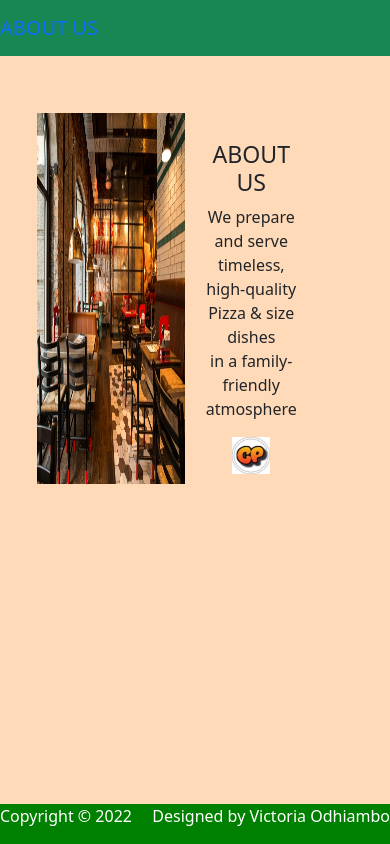
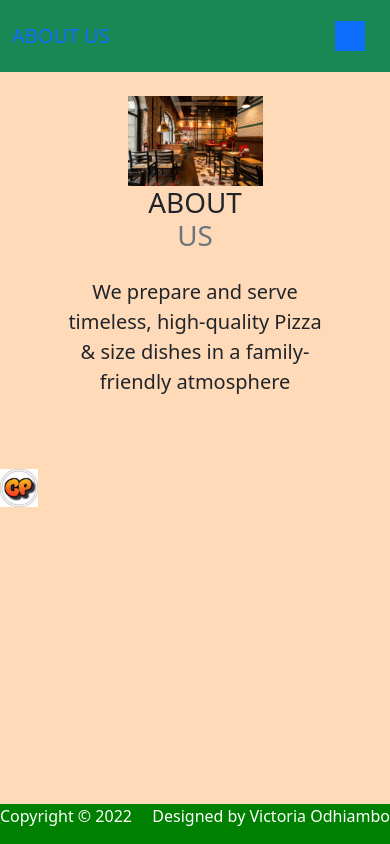
Before and after one commit to victoria-o28/Cheesy-Palace, a plain HTML site: page html/About-us.html in a window 390 px wide. Drawn offline with nearby package versions, Linux system fonts and the light colour scheme.

Commit message:
fix:Fixing toggle icon in nav bar and correct responsiveness

```diff
--- a/html/About-us.html
+++ b/html/About-us.html
@@ -7,18 +7,18 @@
     <meta name="viewport" content="width=device-width, initial-scale=1.0">
     <link rel="stylesheet" href="https://cdn.jsdelivr.net/npm/bootstrap@5.1.3/dist/css/bootstrap.min.css" />
     <link rel="stylesheet" href="https://cdn.jsdelivr.net/npm/bootstrap@5.1.3/dist/js/bootstrap.min.js" />
-    <link rel="stylesheet" href="https://cdn.jsdelivr.net/npm/bootstrap@5.1.3/dist/js/bootstrap.bundle.min.js" />
+    <link rel="stylesheet" href="https://cdn.jsdelivr.net/npm/bootstrap-icons@1.3.0/font/bootstrap-icons.css">
     <link href="../css/about.css" rel="stylesheet" type="text/css" media="all" />
     <title>About Us</title>
 </head>
 
 <body>
 
-    <nav class="navbar navbar-expand-lg navbar-success bg-success">
-        <a class="navbar-brand" href="#">ABOUT US</a>
-        <button class="navbar-toggler" type="button" data-toggle="collapse" data-target="#navbarNavDropdown"
-            aria-controls="navbarNavDropdown" aria-expanded="false" aria-label="Toggle navigation">
-            <span class="navbar-toggler-icon"></span>
+    <nav class="navbar navbar-expand-lg navbar-success bg-success py-3 fixed-top">
+        <div class="container">
+            <a class="navbar-brand" href="About-us.html">ABOUT US</a>
+            <button class="navbar-toggler" type="button" data-bs-toggle="collapse" data-bs-target="#navbarNavDropdown">
+                <span class="navbar-toggler-icon bg-primary"></span>
             </button>
 
             <div class="collapse navbar-collapse" id="navbarNavDropdown">
@@ -37,28 +37,42 @@
                     </li>
                 </ul>
             </div>
+        </div>
     </nav>
     <br><br>
 
-    <div class="box">
-        <img class="box2" src="../Assets/About_Us.jpg" alt="">
-        <div class="box1">
-            <h3>ABOUT US</h3>
-            <p>
-                We prepare and serve timeless,<br>
-                high-quality Pizza & size dishes <br> in a family-friendly <br> atmosphere</p>
 
+    <section class="bg-transparent text-dark p-5 text-center" text-sm-start>
+        <div class="container">
+            <div class="d-sm-flex align-items-center justify-content-between">
+                <img class="img-fluid w-50" src="../Assets/About_Us.jpg" alt="#">
+                <div>
+                    <h1>ABOUT <br> <span class="text-secondary">US</span></h1>
+                    <p class="lead my-4">
+                        We prepare and serve timeless,
+                        high-quality Pizza & size dishes in a family-friendly atmosphere
+                    </p>
+
+                </div>
+            </div>
+        </div>
+    </section>
+
+    <section>
         <div class="logo">
             <img id="logo" src="../Assets/logo.jpg" alt="">
         </div>
-        </div>
+    </section>
 
-    </div>
-</body>
-<br> <br> <br> <br>
     <footer>
         <p>Copyright &copy; 2022</p>
         <p>Designed by Victoria Odhiambo</p>
     </footer>
+    <script src="https://cdn.jsdelivr.net/npm/bootstrap@5.0.2/dist/js/bootstrap.bundle.min.js"
+        integrity="sha384-MrcW6ZMFYlzcLA8Nl+NtUVF0sA7MsXsP1UyJoMp4YLEuNSfAP+JcXn/tWtIaxVXM" crossorigin="anonymous">
+    </script>
+</body>
+
+
 
 </html>
```
Also changed, not shown: html/Contact-us.html (+13 -8 lines), html/feedback.html (+12 -7 lines), html/menu.html (+10 -7 lines), html/services.html (+25 -14 lines). Lines whose indentation alone changed are shown as unchanged.
